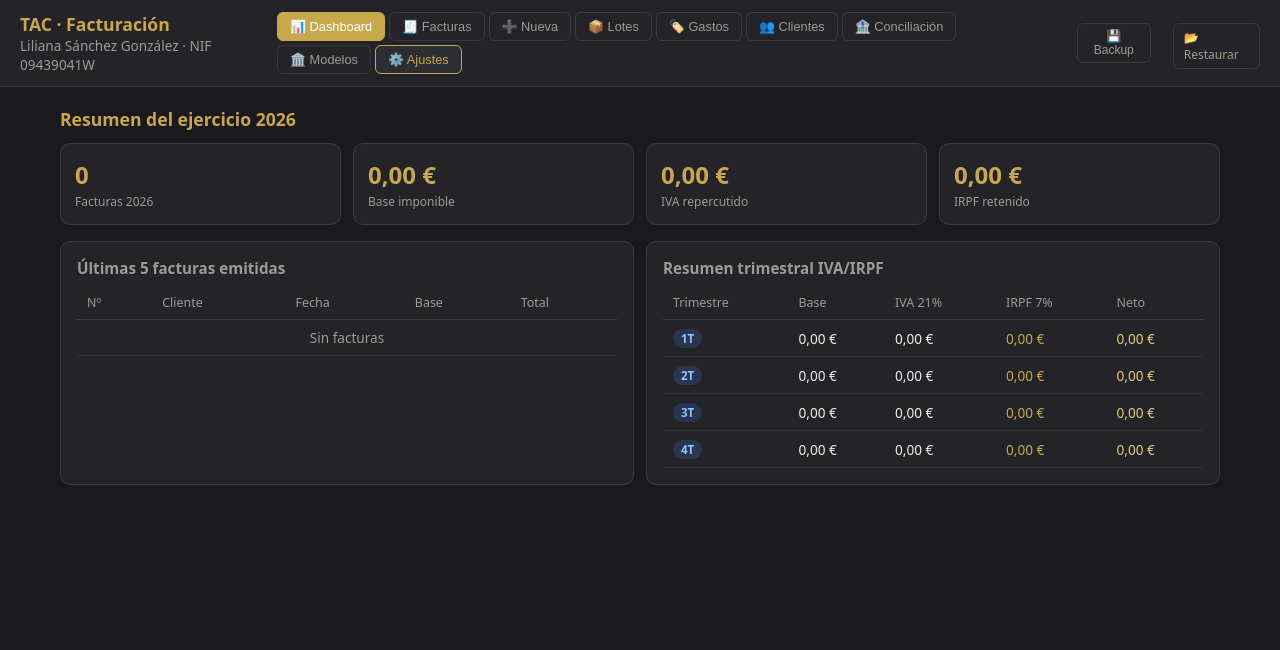
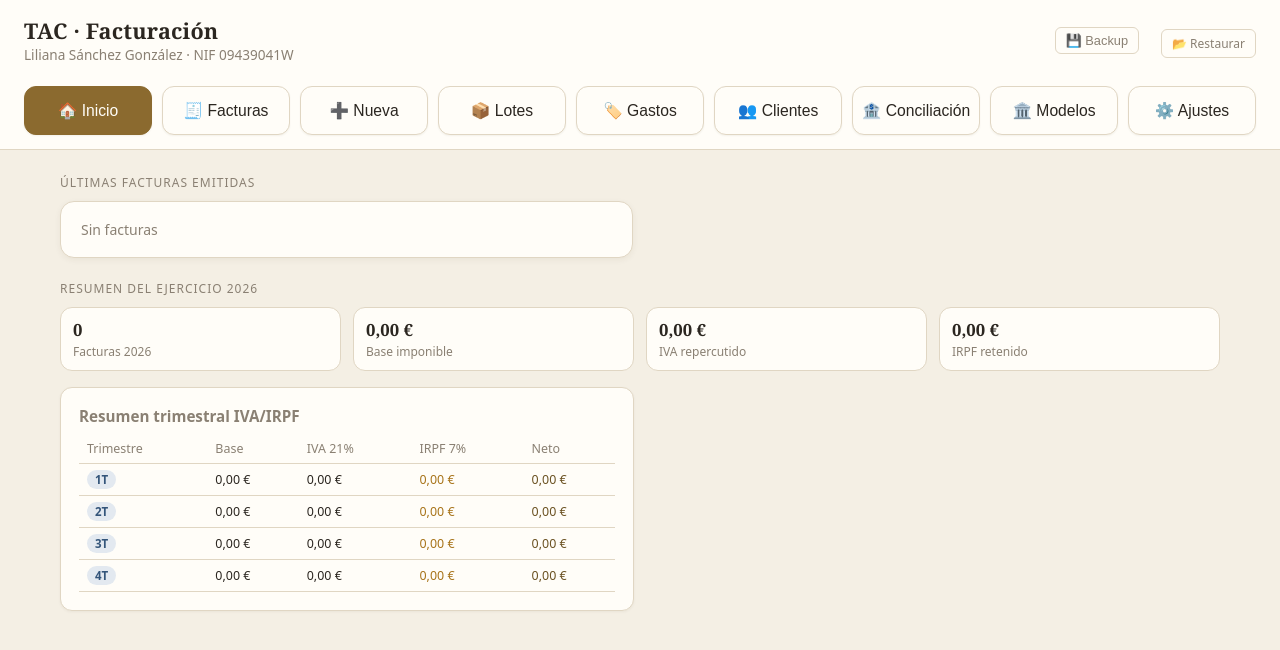
Before and after one commit to lilianatacfacturacion-stack/Facturacion-LILI, a plain HTML site: page index.html in a window 1280 px wide. Drawn offline with Linux system fonts and the light colour scheme.

Commit message:
Diseño en color crudo, menú grande y Inicio con las 2 últimas facturas
Últimas facturas ordenadas por número; resumen del ejercicio más
pequeño debajo. Listado de facturas también ordenado por número.

Co-Authored-By: Claude Opus 5.5 <noreply@anthropic.com>
Claude-Session: https://claude.ai/code/session_016mBgrUvShYvqqWFgTiAXUv

```diff
--- a/index.html
+++ b/index.html
@@ -6,38 +6,41 @@
 <title>TAC Facturación — Liliana Sánchez González</title>
 <style>
 :root {
-  --bg: #1a1a1e;
-  --surface: #232328;
-  --surface2: #2c2c33;
-  --border: #3a3a44;
-  --accent: #c9a84c;
-  --accent2: #e8c97a;
-  --warn: #c9a84c;
-  --danger: #ef4444;
-  --text: #f0ede8;
-  --muted: #9e9b94;
-  --radius: 10px;
+  --bg: #f4efe4;        /* crudo */
+  --surface: #fffdf8;
+  --surface2: #efe8da;
+  --border: #e0d6c3;
+  --accent: #8b6a2f;    /* bronce */
+  --accent2: #6b5222;
+  --warn: #a8741a;
+  --danger: #a3402f;
+  --ok: #4f6f3a;
+  --text: #2b2620;
+  --muted: #8a8073;
+  --radius: 12px;
+  --serif: Georgia, 'Times New Roman', serif;
 }
 * { box-sizing: border-box; margin: 0; padding: 0; }
-body { background: var(--bg); color: var(--text); font-family: system-ui, sans-serif; font-size: 14px; }
+body { background: var(--bg); color: var(--text); font-family: system-ui, -apple-system, 'Segoe UI', sans-serif; font-size: 14px; }
 h1 { font-size: 1.3rem; }
-h2 { font-size: 1.1rem; color: var(--accent); margin-bottom: 12px; }
+h2 { font-size: 1.15rem; color: var(--text); font-family: var(--serif); font-weight: 600; margin-bottom: 12px; }
 h3 { font-size: 0.95rem; color: var(--muted); margin-bottom: 8px; }
 
 /* Layout */
-header { background: var(--surface); border-bottom: 1px solid var(--border); padding: 12px 20px; display: flex; align-items: center; gap: 16px; }
-header .logo { color: var(--accent); font-weight: 700; font-size: 1.1rem; }
+header { background: var(--surface); border-bottom: 1px solid var(--border); padding: 16px 24px 14px; display: flex; align-items: center; gap: 16px; flex-wrap: wrap; }
+header .logo { color: var(--text); font-family: var(--serif); font-weight: 600; font-size: 1.35rem; letter-spacing: .2px; }
 header .subtitle { color: var(--muted); font-size: 0.85rem; }
-nav { display: flex; gap: 4px; margin-left: auto; flex-wrap: wrap; }
-nav button { background: transparent; color: var(--muted); border: 1px solid var(--border); border-radius: 6px; padding: 6px 12px; cursor: pointer; font-size: 0.8rem; transition: all .15s; }
-nav button.active, nav button:hover { background: var(--accent); color: white; border-color: var(--accent); }
+nav { display: grid; grid-template-columns: repeat(auto-fit, minmax(128px, 1fr)); gap: 10px; width: 100%; order: 3; margin-top: 6px; }
+nav button { white-space: nowrap; background: var(--surface); color: var(--text); border: 1px solid var(--border); border-radius: 12px; padding: 14px 8px; cursor: pointer; font-size: 0.98rem; font-weight: 500; transition: all .15s; box-shadow: 0 1px 2px rgba(60,45,20,.06); }
+nav button:hover { border-color: var(--accent); color: var(--accent); }
+nav button.active { background: var(--accent); color: #fffdf8; border-color: var(--accent); }
 
 main { padding: 20px; max-width: 1200px; margin: 0 auto; }
 .tab { display: none; }
 .tab.active { display: block; }
 
 /* Cards */
-.card { background: var(--surface); border: 1px solid var(--border); border-radius: var(--radius); padding: 16px; margin-bottom: 16px; }
+.card { background: var(--surface); border: 1px solid var(--border); border-radius: var(--radius); padding: 18px; margin-bottom: 16px; box-shadow: 0 1px 3px rgba(60,45,20,.05); }
 .card-header { display: flex; justify-content: space-between; align-items: center; margin-bottom: 12px; }
 
 /* Grid */
@@ -47,21 +50,21 @@ main { padding: 20px; max-width: 1200px; margin: 0 auto; }
 
 /* Forms */
 label { display: block; color: var(--muted); font-size: 0.8rem; margin-bottom: 4px; margin-top: 10px; }
-input, select, textarea { width: 100%; background: var(--surface2); border: 1px solid var(--border); border-radius: 6px; padding: 8px 10px; color: var(--text); font-size: 0.9rem; }
+input, select, textarea { width: 100%; background: #fff; border: 1px solid var(--border); border-radius: 6px; padding: 8px 10px; color: var(--text); font-size: 0.9rem; }
 input:focus, select:focus, textarea:focus { outline: none; border-color: var(--accent); }
 textarea { resize: vertical; min-height: 60px; }
 select option { background: var(--surface); }
 
 /* Buttons */
 .btn { display: inline-flex; align-items: center; gap: 6px; padding: 8px 14px; border-radius: 6px; border: none; cursor: pointer; font-size: 0.85rem; font-weight: 500; transition: all .15s; }
-.btn-primary { background: var(--accent); color: white; }
-.btn-primary:hover { background: #2563eb; }
-.btn-success { background: var(--accent2); color: white; }
-.btn-success:hover { background: #16a34a; }
+.btn-primary { background: var(--accent); color: #fffdf8; }
+.btn-primary:hover { background: var(--accent2); }
+.btn-success { background: var(--ok); color: #fffdf8; }
+.btn-success:hover { background: #3d5a2c; }
 .btn-warn { background: var(--warn); color: white; }
-.btn-warn:hover { background: #d97706; }
+.btn-warn:hover { background: #8a5f12; }
 .btn-danger { background: var(--danger); color: white; }
-.btn-danger:hover { background: #dc2626; }
+.btn-danger:hover { background: #85321f; }
 .btn-ghost { background: transparent; color: var(--muted); border: 1px solid var(--border); }
 .btn-ghost:hover { background: var(--surface2); color: var(--text); }
 .btn-sm { padding: 5px 10px; font-size: 0.78rem; }
@@ -69,20 +72,35 @@ select option { background: var(--surface); }
 /* Table */
 table { width: 100%; border-collapse: collapse; }
 th { text-align: left; color: var(--muted); font-size: 0.78rem; padding: 8px 10px; border-bottom: 1px solid var(--border); font-weight: 500; }
-td { padding: 8px 10px; border-bottom: 1px solid rgba(51,65,85,0.5); font-size: 0.85rem; }
+td { padding: 9px 10px; border-bottom: 1px solid var(--border); font-size: 0.86rem; }
 tr:hover td { background: var(--surface2); }
 .badge { display: inline-block; padding: 2px 8px; border-radius: 20px; font-size: 0.72rem; font-weight: 600; }
-.badge-blue { background: rgba(59,130,246,0.2); color: #93c5fd; }
-.badge-green { background: rgba(34,197,94,0.2); color: #86efac; }
-.badge-yellow { background: rgba(245,158,11,0.2); color: #fcd34d; }
-.badge-red { background: rgba(239,68,68,0.2); color: #fca5a5; }
+.badge-blue { background: #e3e9f0; color: #34557a; }
+.badge-green { background: #e5eedc; color: #3f6b2e; }
+.badge-yellow { background: #f5ebd0; color: #8a6414; }
+.badge-red { background: #f5e0db; color: #9a3b2e; }
 
 /* Stats */
 .stat-row { display: grid; grid-template-columns: repeat(4, 1fr); gap: 12px; margin-bottom: 16px; }
 @media (max-width: 700px) { .stat-row { grid-template-columns: 1fr 1fr; } }
 .stat { background: var(--surface); border: 1px solid var(--border); border-radius: var(--radius); padding: 14px; }
-.stat .num { font-size: 1.5rem; font-weight: 700; color: var(--accent); }
+.stat .num { font-size: 1.5rem; font-weight: 600; color: var(--text); font-family: var(--serif); }
 .stat .lbl { font-size: 0.75rem; color: var(--muted); margin-top: 2px; }
+
+header > button.btn-ghost { margin-left: auto; }
+/* Dashboard */
+.ult-grid { display: grid; grid-template-columns: 1fr 1fr; gap: 14px; margin-bottom: 22px; }
+@media (max-width: 700px) { .ult-grid { grid-template-columns: 1fr; } }
+.ult-card { background: var(--surface); border: 1px solid var(--border); border-radius: 14px; padding: 18px 20px; box-shadow: 0 2px 6px rgba(60,45,20,.06); }
+.ult-card .ult-num { font-family: var(--serif); font-size: 1.05rem; color: var(--accent); letter-spacing: .3px; }
+.ult-card .ult-cli { font-size: 1.15rem; font-weight: 600; margin: 6px 0 2px; }
+.ult-card .ult-meta { color: var(--muted); font-size: 0.82rem; }
+.ult-card .ult-tot { font-family: var(--serif); font-size: 1.6rem; margin-top: 10px; }
+.resumen-mini { margin-top: 8px; }
+.resumen-mini .stat { padding: 10px 12px; box-shadow: none; }
+.resumen-mini .stat .num { font-size: 1.05rem; }
+.resumen-mini table td, .resumen-mini table th { font-size: 0.78rem; padding: 6px 8px; }
+.seccion-label { font-size: 0.75rem; text-transform: uppercase; letter-spacing: 1px; color: var(--muted); margin: 4px 0 10px; }
 
 /* Line items table */
 .lineas-table { width: 100%; border-collapse: collapse; }
@@ -92,11 +110,11 @@ tr:hover td { background: var(--surface2); }
 .lineas-table input[type=number] { text-align: right; }
 
 /* Toast */
-#toast { position: fixed; bottom: 20px; right: 20px; background: #1e293b; color: white; padding: 10px 18px; border-radius: 8px; border-left: 3px solid var(--accent2); transform: translateY(80px); transition: transform .3s; z-index: 9999; font-size: 0.85rem; max-width: 300px; }
+#toast { position: fixed; bottom: 20px; right: 20px; background: #2b2620; color: white; padding: 10px 18px; border-radius: 8px; border-left: 3px solid var(--accent2); transform: translateY(80px); transition: transform .3s; z-index: 9999; font-size: 0.85rem; max-width: 300px; }
 #toast.show { transform: translateY(0); }
 
 /* Modal */
-.modal-overlay { display: none; position: fixed; inset: 0; background: rgba(0,0,0,0.6); z-index: 1000; align-items: center; justify-content: center; }
+.modal-overlay { display: none; position: fixed; inset: 0; background: rgba(43,38,32,0.45); z-index: 1000; align-items: center; justify-content: center; }
 .modal-overlay.open { display: flex; }
 .modal { background: var(--surface); border: 1px solid var(--border); border-radius: 12px; padding: 20px; width: 90%; max-width: 700px; max-height: 90vh; overflow-y: auto; }
 .modal-header { display: flex; justify-content: space-between; align-items: center; margin-bottom: 16px; }
@@ -115,7 +133,7 @@ tr:hover td { background: var(--surface2); }
 #factura-print { display: none; }
 
 /* Lote highlight */
-.lote-row { background: rgba(59,130,246,0.05); }
+.lote-row { background: #f8f3e8; }
 .total-row td { font-weight: 700; border-top: 2px solid var(--accent); color: var(--accent); }
 </style>
 </head>
@@ -130,7 +148,7 @@ tr:hover td { background: var(--surface2); }
     </div>
   </div>
   <nav>
-    <button class="active" onclick="showTab('dashboard')">📊 Dashboard</button>
+    <button class="active" onclick="showTab('dashboard')">🏠 Inicio</button>
     <button onclick="showTab('facturas')">🧾 Facturas</button>
     <button onclick="showTab('nueva')">➕ Nueva</button>
     <button onclick="showTab('lotes')">📦 Lotes</button>
@@ -138,7 +156,7 @@ tr:hover td { background: var(--surface2); }
     <button onclick="showTab('clientes')">👥 Clientes</button>
     <button onclick="showTab('conciliacion')">🏦 Conciliación</button>
     <button onclick="showTab('modelos')">🏛️ Modelos</button>
-    <button onclick="showTab('ajustes')" style="background:var(--surface2);border-color:var(--accent);color:var(--accent)">⚙️ Ajustes</button>
+    <button onclick="showTab('ajustes')">⚙️ Ajustes</button>
   </nav>
 </header>
 
@@ -146,17 +164,17 @@ tr:hover td { background: var(--surface2); }
 
 <!-- ===================== DASHBOARD ===================== -->
 <div id="tab-dashboard" class="tab active">
-  <h2>Resumen del ejercicio 2026</h2>
+  <div class="seccion-label">Últimas facturas emitidas</div>
+  <div class="ult-grid" id="dash-ultimas"></div>
+  <div class="resumen-mini">
+  <div class="seccion-label">Resumen del ejercicio <span id="dash-anyo"></span></div>
   <div class="stat-row" id="stats-row"></div>
   <div class="grid2">
     <div class="card">
-      <h3>Últimas 5 facturas emitidas</h3>
-      <table id="dash-ultimas"><thead><tr><th>Nº</th><th>Cliente</th><th>Fecha</th><th>Base</th><th>Total</th></tr></thead><tbody></tbody></table>
-    </div>
-    <div class="card">
       <h3>Resumen trimestral IVA/IRPF</h3>
       <table id="dash-trimestres"><thead><tr><th>Trimestre</th><th>Base</th><th>IVA 21%</th><th>IRPF 7%</th><th>Neto</th></tr></thead><tbody></tbody></table>
     </div>
+  </div>
   </div>
 </div>
 
@@ -844,11 +862,17 @@ function renderDashboard() {
     <div class="stat"><div class="num">${fmtNum(irpf)} €</div><div class="lbl">IRPF retenido</div></div>
   `;
 
-  // Últimas 5
-  const ultimas = [...fAño].sort((a,b)=>(b.fecha||'').localeCompare(a.fecha||'')).slice(0,5);
-  document.querySelector('#dash-ultimas tbody').innerHTML = ultimas.map(f => `
-    <tr><td>${f.numero}</td><td>${f.cliente_nombre||''}</td><td>${f.fecha||''}</td><td>${fmtNum(f.base||0)} €</td><td>${fmtNum(f.total||0)} €</td></tr>
-  `).join('') || '<tr><td colspan="5" style="color:var(--muted);text-align:center">Sin facturas</td></tr>';
+  // Últimas 2 por número de factura
+  document.getElementById('dash-anyo').textContent = año;
+  const ultimas = [...facturas].sort((a,b) => (b.numero||'').localeCompare(a.numero||'', 'es', {numeric:true})).slice(0,2);
+  document.getElementById('dash-ultimas').innerHTML = ultimas.map(f => `
+    <div class="ult-card">
+      <div class="ult-num">${f.numero}</div>
+      <div class="ult-cli">${f.cliente_nombre||''}</div>
+      <div class="ult-meta">${fmtFechaES(f.fecha)} · Base ${fmtNum(f.base||0)} € ·
+        <span class="badge ${f.estado==='cobrada'?'badge-green':'badge-yellow'}">${f.estado||'pendiente'}</span></div>
+      <div class="ult-tot">${fmtNum(f.total||0)} €</div>
+    </div>`).join('') || '<div class="ult-card" style="color:var(--muted)">Sin facturas</div>';
 
   // Resumen trimestral
   const trimestres = [{t:'1T',m:['01','02','03']},{t:'2T',m:['04','05','06']},{t:'3T',m:['07','08','09']},{t:'4T',m:['10','11','12']}];
@@ -1132,7 +1156,7 @@ function renderFacturas() {
     (f.cliente_nombre||'').toLowerCase().includes(buscar) ||
     (f.cliente_nif||'').toLowerCase().includes(buscar)
   );
-  facturas.sort((a,b) => (b.fecha||'').localeCompare(a.fecha||''));
+  facturas.sort((a,b) => (b.numero||'').localeCompare(a.numero||'', 'es', {numeric:true}));
 
   document.getElementById('tabla-facturas').innerHTML = facturas.map(f => `
     <tr>
@@ -1688,7 +1712,7 @@ async function importarBanco(e) {
     }
     setData('banco', banco);
     const conc = conciliarAuto(false);
-    out.innerHTML = `<div style="padding:10px 12px;border-radius:8px;background:rgba(34,197,94,0.12);color:#86efac">
+    out.innerHTML = `<div style="padding:10px 12px;border-radius:8px;background:#e5eedc;color:#3f6b2e">
       ✓ ${file.name}: <strong>${nuevos}</strong> movimientos nuevos${repetidos ? ` (${repetidos} ya estaban)` : ''}.
       <strong>${conc}</strong> facturas conciliadas automáticamente con el banco.</div>`;
     renderPendientes(); renderBanco();
@@ -1827,7 +1851,7 @@ function renderBanco() {
     return `<tr>
       <td style="white-space:nowrap">${fmtFechaES(m.fecha)}</td>
       <td style="font-size:0.82rem">${m.concepto}</td>
-      <td style="font-weight:600;white-space:nowrap;color:${m.importe>0?'#86efac':'#fca5a5'}">${m.importe>0?'+':''}${fmtNum(m.importe)} €</td>
+      <td style="font-weight:600;white-space:nowrap;color:${m.importe>0?'var(--ok)':'var(--danger)'}">${m.importe>0?'+':''}${fmtNum(m.importe)} €</td>
       <td>${vinc}</td><td style="white-space:nowrap">${acc}</td></tr>`;
   }).join('') || `<tr><td colspan="5" style="color:var(--muted);text-align:center;padding:20px">${banco.length ? 'Nada en este filtro' : 'Carga el Excel del banco para empezar'}</td></tr>`;
 }
@@ -2017,7 +2041,7 @@ function importarBackup(e) {
 
 // Botones backup / restaurar en header
 document.querySelector('header').insertAdjacentHTML('beforeend',
-  '<button class="btn btn-ghost btn-sm" style="margin-left:8px;font-size:0.75rem" onclick="backupJSON()">💾 Backup</button>' +
+  '<button class="btn btn-ghost btn-sm" style="margin-left:auto;font-size:0.8rem" onclick="backupJSON()">💾 Backup</button>' +
   '<label class="btn btn-ghost btn-sm" style="margin-left:6px;font-size:0.75rem;cursor:pointer">📂 Restaurar<input type="file" accept=".json,application/json" style="display:none" onchange="importarBackup(event)"></label>'
 );
 
```
